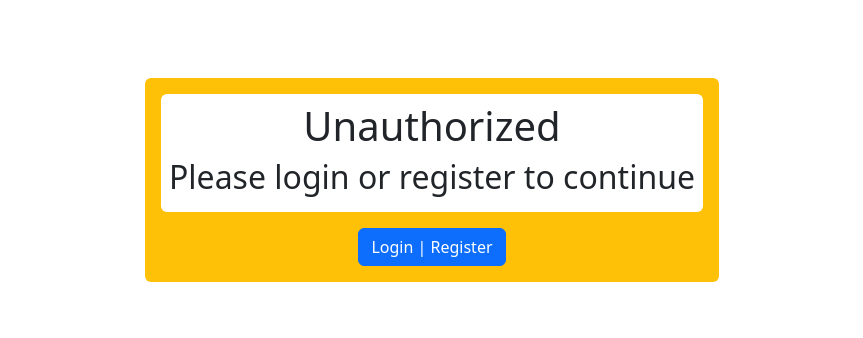
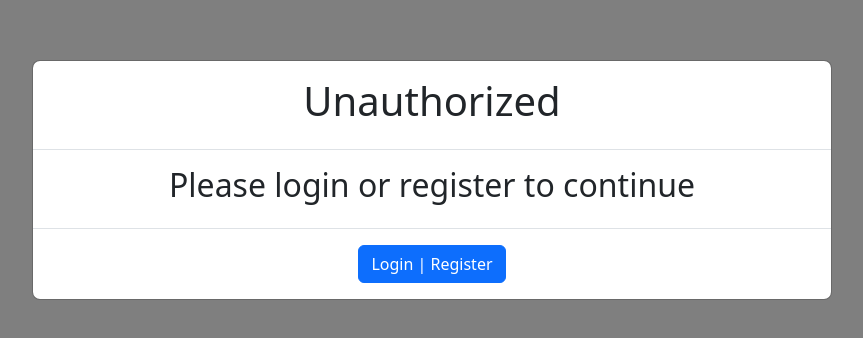
Before and after one commit to vasiliosnicholas/Agility, a React (Vite) app in the folder frontend/: page /login in a window 1280 px wide. Shown: the part 220-558 px from the top of the page, without its empty margins (208-1071 px from the left). Built offline with nearby package versions, Linux system fonts and the light colour scheme.

Commit message:
Refactored AuthWindow into FormWindow, redfined AuthWindow as a wrapper around FormWindow, format LoginPage

```diff
--- /dev/null
+++ b/frontend/src/components/FormWindow.tsx
@@ -0,0 +1,113 @@
+import { useState, useRef, useCallback } from "react";
+import { Modal, Button, ToggleButton, ButtonGroup } from "react-bootstrap";
+import type {
+  FormData,
+  formIdSetter,
+  FormWindowComponent,
+} from "./FormComponents.d.ts";
+
+//TODO: Add Manage Account, Delete Account, and possibly Logout
+
+function successfulCallback(route: string | undefined) {
+  if (route) window.location.href = route;
+}
+
+const FormWindow: FormWindowComponent = ({ Modes}) => {
+  const [formValid, setSubmitStatus] = useState(false);
+  const [display, setDisplay] = useState(false);
+  const formsData = useRef<Array<FormData> | Array<undefined>>(
+    Modes.map(() => undefined)
+  );
+  const [currentMode, setCurrentMode] = useState(0);
+  const formId = useRef<string>("");
+
+  const setFormId: formIdSetter = useCallback(
+    (newId) => {
+      formId.current = newId;
+    },
+    [formId]
+  );
+
+  //current form component to display.
+  const CurrentFormComponent = Modes[currentMode];
+
+  //prevent redefinitions of setFormData using memomization
+  const setFormData = useCallback(
+    (formData: FormData) => {
+      formsData.current[currentMode] = formData;
+    },
+    [formsData, currentMode]
+  );
+
+  const openWindow = useCallback(() => {
+    setDisplay(true);
+  }, [setDisplay]);
+  const closeWindow = useCallback(() => {
+    setDisplay(false);
+  }, [setDisplay]);
+
+  return (
+    <>
+      <Button variant="primary" onClick={openWindow}>
+        {Modes.map(({ formName }) => formName).join(" | ")}
+      </Button>
+      <Modal
+        show={display}
+        size="lg"
+        aria-labelledby="login-or-register-title"
+        onHide={closeWindow}
+        centered
+      >
+        <Modal.Header className="justify-content-center">
+          <Modal.Title id="login-or-register-title">
+            <ButtonGroup aria-label="Login/Register Buttons">
+              {Modes.map(({ formName }, index) => (
+                <ToggleButton
+                  key={index}
+                  id={`radio-btn-${formName}`}
+                  type="radio"
+                  value={index}
+                  checked={currentMode == index}
+                  onChange={(event) =>
+                    setCurrentMode(parseInt(event.currentTarget.value))
+                  }
+                >
+                  {formName}
+                </ToggleButton>
+              ))}
+            </ButtonGroup>
+          </Modal.Title>
+        </Modal.Header>
+        <Modal.Body>
+          <CurrentFormComponent
+            setSubmitStatus={setSubmitStatus}
+            formData={
+              formsData.current[
+                currentMode
+              ] /*FIXME: this works because only want to re-render child.
+              Figure out how to get rid of this error */
+            }
+            setFormData={setFormData}
+            setFormId={setFormId}
+            successfulCallback={successfulCallback}
+          />
+        </Modal.Body>
+        <Modal.Footer className="justify-content-between">
+          <Button onClick={closeWindow} variant="danger">
+            Cancel
+          </Button>
+          <Button
+            form={formId.current}
+            variant="primary"
+            type="submit"
+            disabled={!formValid}
+          >
+            {Modes[currentMode].formName}
+          </Button>
+        </Modal.Footer>
+      </Modal>
+    </>
+  );
+};
+
+export default FormWindow;
--- a/frontend/src/components/authentication/AuthWindow.tsx
+++ b/frontend/src/components/authentication/AuthWindow.tsx
@@ -1,110 +1,11 @@
-import { useState, useRef, useCallback } from "react";
-import { Modal, Button, ToggleButton, ButtonGroup } from "react-bootstrap";
 import Login from "./Login";
 import Register from "./Register";
-import type { FormData, formIdSetter } from "../FormComponents";
 
-//TODO: Add Manage Account, Delete Account, and possibly Logout
+import type { FormWindowComponentProps } from "../FormComponents.d.ts";
+import FormWindow from "../FormWindow.tsx";
 
-function successfulCallback(route: string | undefined) {
-  if (route) window.location.href = route;
-}
+const AuthWindow = ({ Modes = [Login, Register] }: Partial<FormWindowComponentProps>) => {
+  return <FormWindow Modes={Modes}/>
+};
 
-const Modes = [Login, Register];
-export default function AuthWindow() {
-  const [formValid, setSubmitStatus] = useState(false);
-  const [display, setDisplay] = useState(false);
-  const formsData = useRef<Array<FormData> | Array<undefined>>(
-    Modes.map(() => undefined)
-  );
-  const [currentMode, setCurrentMode] = useState(0);
-  const formId = useRef<string>("");
-
-  const setFormId: formIdSetter = useCallback(
-    (newId) => {
-      formId.current = newId;
-    },
-    [formId]
-  );
-
-  //current form component to display.
-  const CurrentFormComponent = Modes[currentMode];
-
-  //prevent redefinitions of setFormData using memomization
-  const setFormData = useCallback(
-    (formData: FormData) => {
-      formsData.current[currentMode] = formData;
-    },
-    [formsData, currentMode]
-  );
-
-  const openWindow = useCallback(() => {
-    setDisplay(true);
-  }, [setDisplay]);
-  const closeWindow = useCallback(() => {
-    setDisplay(false);
-  }, [setDisplay]);
-
-  return (
-    <>
-      <Button variant="primary" onClick={openWindow}>
-        Login | Register
-      </Button>
-      <Modal
-        show={display}
-        size="lg"
-        aria-labelledby="login-or-register-title"
-        onHide={closeWindow}
-        centered
-      >
-        <Modal.Header className="justify-content-center">
-          <Modal.Title id="login-or-register-title">
-            <ButtonGroup aria-label="Login/Register Buttons">
-              {Modes.map(({ formName }, index) => (
-                <ToggleButton
-                  key={index}
-                  id={`radio-btn-${formName}`}
-                  type="radio"
-                  value={index}
-                  checked={currentMode == index}
-                  onChange={(event) =>
-                    setCurrentMode(parseInt(event.currentTarget.value))
-                  }
-                >
-                  {formName}
-                </ToggleButton>
-              ))}
-            </ButtonGroup>
-          </Modal.Title>
-        </Modal.Header>
-        <Modal.Body>
-          <CurrentFormComponent
-            setSubmitStatus={setSubmitStatus}
-            formData={
-              formsData.current[
-                currentMode
-              ] /*FIXME: this works because only want to re-render child.
-              Figure out how to get rid of this error */
-            }
-            setFormData={setFormData}
-            setFormId={setFormId}
-            successfulCallback={successfulCallback}
-          />
-        </Modal.Body>
-        <Modal.Footer className="justify-content-between">
-          <Button onClick={closeWindow} variant="danger">
-            Cancel
-          </Button>
-          <Button
-            form={formId.current}
-            variant="primary"
-            type="submit"
-            disabled={!formValid}
-          >
-            {Modes[currentMode].formName}
-          </Button>
-        </Modal.Footer>
-      </Modal>
-    </>
-  );
-}
+export default AuthWindow;
--- a/frontend/src/main.tsx
+++ b/frontend/src/main.tsx
@@ -5,7 +5,7 @@ import "./styles/index.css";
 import IndexPage from "./pages/IndexPage.tsx";
 import Template from "./pages/Template.tsx";
 import Kanban from "./pages/Kanban.tsx";
-import Login from "./pages/LoginPage.tsx";
+import LoginPage from "./pages/LoginPage.tsx";
 import { BrowserRouter, Routes, Route } from "react-router";
 
 createRoot(document.getElementById("root")!).render(
@@ -15,7 +15,7 @@ createRoot(document.getElementById("root")!).render(
         <Routes>
           <Route path="/">
             <Route index element={<IndexPage />}></Route>
-            <Route path="login" element={<Login />}></Route>
+            <Route path="login" element={<LoginPage />}></Route>
             <Route path="kanban" element={<Kanban />}></Route>
           </Route>
         </Routes>
--- a/frontend/src/pages/LoginPage.tsx
+++ b/frontend/src/pages/LoginPage.tsx
@@ -1,24 +1,34 @@
 import { Container } from "react-bootstrap";
 import AuthWindow from "../components/authentication/AuthWindow.tsx";
-export default function Login() {
+import Login from "../components/authentication/Login.tsx";
+import Register from "../components/authentication/Register.tsx";
+
+import { Modal, Button } from "react-bootstrap";
+
+const elementAlignment = "justify-content-center";
+
+const textAlignment = "text-center";
+
+export default function LoginPage() {
   return (
-    <Container className="d-flex flex-column align-items-center justify-content-center min-vh-100">
-      <main className="d-flex flex-column align-items-center justify-content-center bg-warning rounded-2 p-3">
-        <header className="d-flex flex-column align-items-center bg-body rounded-2 p-2 mb-3">
-          <h1 className="text-center">
-            {" "}
-            {`${
-              window.location.hash ? "You have been signed out" : "Unauthorized"
-            }`}
-          </h1>
-          <h2>
-            Please login{!window.location.hash ? " or register" : ""} to
-            continue
-          </h2>
-        </header>
-
-        <AuthWindow></AuthWindow>
-      </main>
-    </Container>
+    <Modal show centered size="lg">
+      <Modal.Header className={elementAlignment}>
+        <h1 className={textAlignment}>
+          {`${
+            window.location.hash ? "You have been signed out" : "Unauthorized"
+          }`}
+        </h1>
+      </Modal.Header>
+      <Modal.Body className={elementAlignment}>
+        <h2 className={textAlignment}>
+          Please login{!window.location.hash ? " or register" : ""} to continue
+        </h2>
+      </Modal.Body>
+      <Modal.Footer className={elementAlignment}>
+        <AuthWindow
+          Modes={window.location.hash ? [Login] : [Login, Register]}
+        ></AuthWindow>
+      </Modal.Footer>
+    </Modal>
   );
 }
```
Also changed, not shown: frontend/src/components/FormComponents.d.ts (+8 -3 lines).
